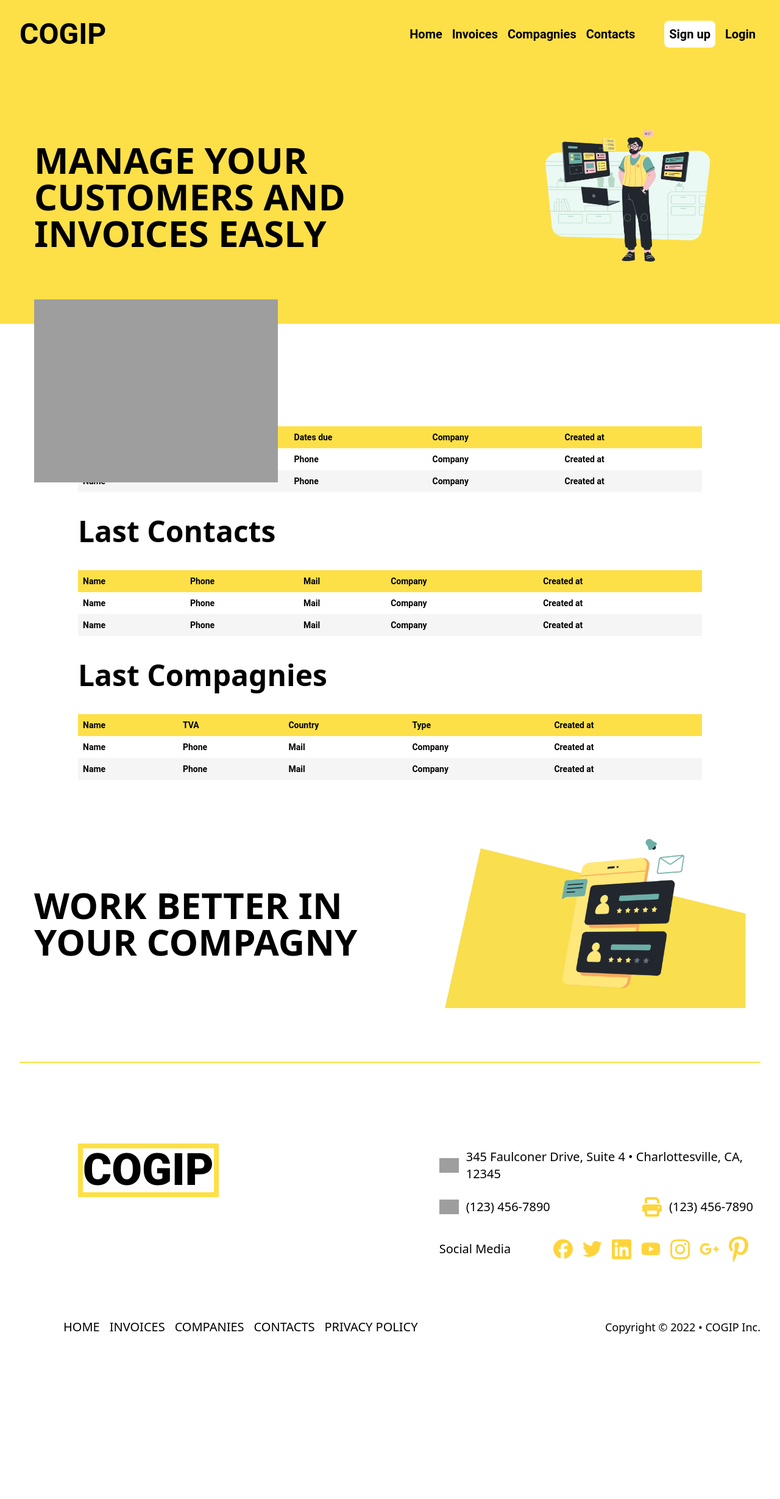
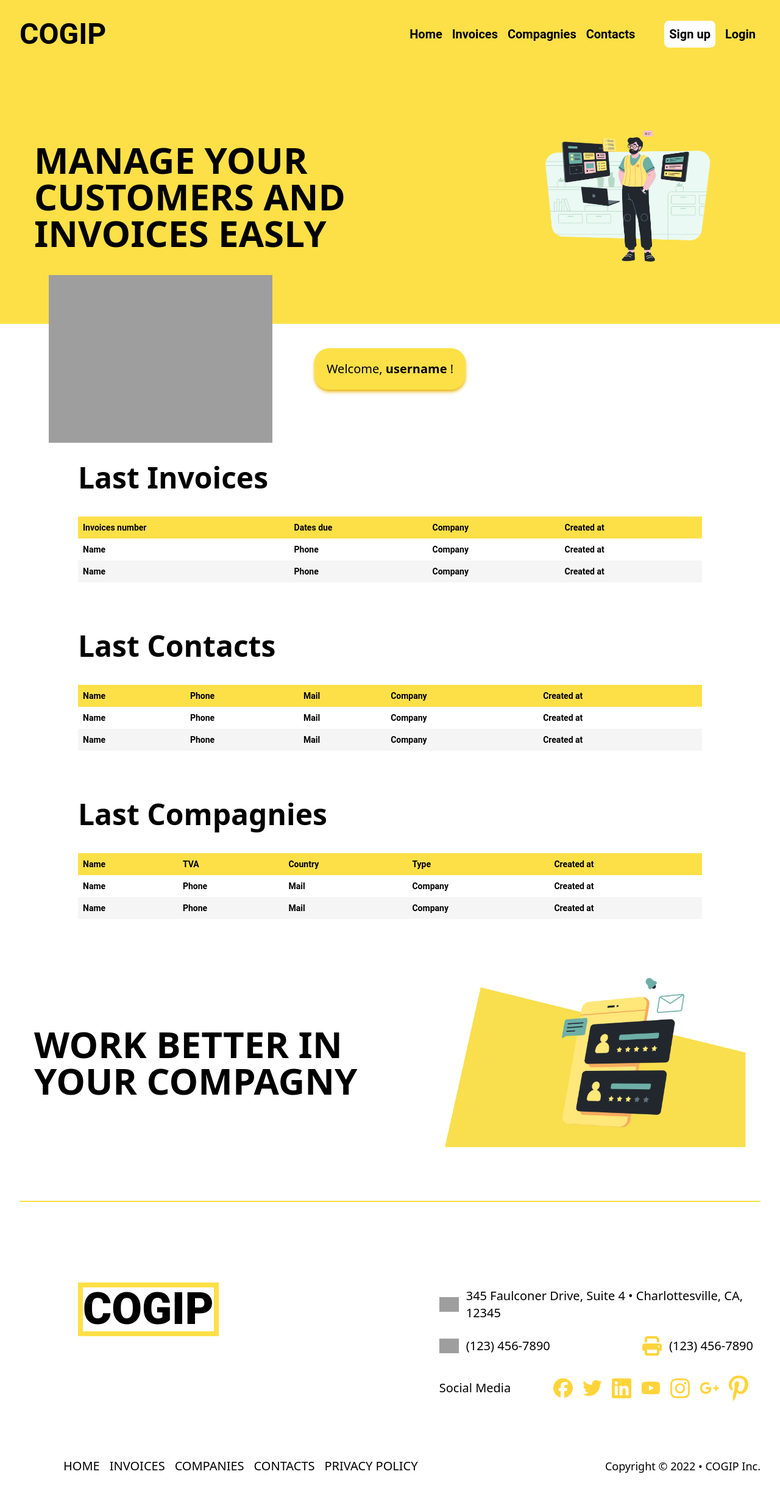
Before and after one commit to Julien-Baiwir/Cogip, a PHP site: page /Cogip/ in a window 1280 px wide. Shown: the whole page at 61% size. Before the commit the page ends 2187 px from the top, so only its background shows below. Run offline with PHP 8.4, Linux system fonts and the light colour scheme; data that the repository does not hold is empty; grey boxes are pictures that could not be loaded.

Commit message:
Cass → drop navbar fini + design welcome message

```diff
--- a/assets/src/output.css
+++ b/assets/src/output.css
@@ -552,12 +556,44 @@ video {
   position: relative;
 }
 
-.bottom-10 {
-  bottom: 2.5rem;
+.bottom-\[3\.5rem\] {
+  bottom: 3.5rem;
 }
 
-.left-14 {
+.left-\[3\.5rem\] {
   left: 3.5rem;
+}
+
+.bottom-\[2rem\] {
+  bottom: 2rem;
+}
+
+.bottom-\[1\.75rem\] {
+  bottom: 1.75rem;
+}
+
+.bottom-\[3\.25rem\] {
+  bottom: 3.25rem;
+}
+
+.left-0 {
+  left: 0px;
+}
+
+.top-0 {
+  top: 0px;
+}
+
+.top-5 {
+  top: 1.25rem;
+}
+
+.-top-5 {
+  top: -1.25rem;
+}
+
+.top-20 {
+  top: 5rem;
 }
 
 .m-1 {
@@ -604,8 +640,8 @@ video {
   display: none;
 }
 
-.h-20 {
-  height: 5rem;
+.w-4\/5 {
+  width: 80%;
 }
 
 .w-8 {
@@ -616,26 +652,16 @@ video {
   width: 100%;
 }
 
-.w-4\/5 {
-  width: 80%;
-}
-
-.max-w-max {
-  max-width: -moz-max-content;
-  max-width: max-content;
-}
-
-.max-w-fit {
-  max-width: -moz-fit-content;
-  max-width: fit-content;
-}
-
 .flex-1 {
   flex: 1 1 0%;
 }
 
 .table-auto {
   table-layout: auto;
+}
+
+.cursor-pointer {
+  cursor: pointer;
 }
 
 .flex-col {
@@ -666,6 +692,10 @@ video {
   justify-content: space-between;
 }
 
+.gap-10 {
+  gap: 2.5rem;
+}
+
 .gap-2 {
   gap: 0.5rem;
 }
@@ -682,17 +712,43 @@ video {
   border-radius: 0.5rem;
 }
 
+.rounded-3xl {
+  border-radius: 1.5rem;
+}
+
+.border {
+  border-width: 1px;
+}
+
 .border-4 {
   border-width: 4px;
+}
+
+.border-2 {
+  border-width: 2px;
 }
 
 .border-t-2 {
   border-top-width: 2px;
 }
 
+.border-solid {
+  border-style: solid;
+}
+
+.border-black {
+  --tw-border-opacity: 1;
+  border-color: rgb(0 0 0 / var(--tw-border-opacity));
+}
+
 .border-yellow-300 {
   --tw-border-opacity: 1;
   border-color: rgb(253 224 71 / var(--tw-border-opacity));
+}
+
+.bg-\[\#F5F5F5\] {
+  --tw-bg-opacity: 1;
+  background-color: rgb(245 245 245 / var(--tw-bg-opacity));
 }
 
 .bg-white {
@@ -825,6 +857,34 @@ video {
   color: rgb(17 24 39 / var(--tw-text-opacity));
 }
 
+.shadow-inner {
+  --tw-shadow: inset 0 2px 4px 0 rgb(0 0 0 / 0.05);
+  --tw-shadow-colored: inset 0 2px 4px 0 var(--tw-shadow-color);
+  box-shadow: var(--tw-ring-offset-shadow, 0 0 #0000), var(--tw-ring-shadow, 0 0 #0000), var(--tw-shadow);
+}
+
+.shadow-sm {
+  --tw-shadow: 0 1px 2px 0 rgb(0 0 0 / 0.05);
+  --tw-shadow-colored: 0 1px 2px 0 var(--tw-shadow-color);
+  box-shadow: var(--tw-ring-offset-shadow, 0 0 #0000), var(--tw-ring-shadow, 0 0 #0000), var(--tw-shadow);
+}
+
+.shadow-md {
+  --tw-shadow: 0 4px 6px -1px rgb(0 0 0 / 0.1), 0 2px 4px -2px rgb(0 0 0 / 0.1);
+  --tw-shadow-colored: 0 4px 6px -1px var(--tw-shadow-color), 0 2px 4px -2px var(--tw-shadow-color);
+  box-shadow: var(--tw-ring-offset-shadow, 0 0 #0000), var(--tw-ring-shadow, 0 0 #0000), var(--tw-shadow);
+}
+
+.shadow-black {
+  --tw-shadow-color: #000;
+  --tw-shadow: var(--tw-shadow-colored);
+}
+
+.shadow-yellow-500 {
+  --tw-shadow-color: #eab308;
+  --tw-shadow: var(--tw-shadow-colored);
+}
+
 .hover\:scale-125:hover {
   --tw-scale-x: 1.25;
   --tw-scale-y: 1.25;
@@ -841,8 +901,28 @@ video {
 }
 
 @media (min-width: 1024px) {
-  .lg\:bottom-24 {
-    bottom: 6rem;
+  .lg\:bottom-\[5\.5rem\] {
+    bottom: 5.5rem;
+  }
+
+  .lg\:left-\[7rem\] {
+    left: 7rem;
+  }
+
+  .lg\:left-\[8rem\] {
+    left: 8rem;
+  }
+
+  .lg\:left-\[6rem\] {
+    left: 6rem;
+  }
+
+  .lg\:left-\[5rem\] {
+    left: 5rem;
+  }
+
+  .lg\:bottom-\[5rem\] {
+    bottom: 5rem;
   }
 
   .lg\:m-2 {
@@ -889,6 +969,10 @@ video {
     width: 50%;
   }
 
+  .lg\:w-11\/12 {
+    width: 91.666667%;
+  }
+
   .lg\:w-8 {
     width: 2rem;
   }
--- a/controllers/HomePageController.php
+++ b/controllers/HomePageController.php
@@ -8,8 +8,8 @@ class HomepageController
     public function index()
     {
         // Welcome message
-        $isLoggedIn = UserModel::isLoggedIn();
-        require 'views/includes/welcomeMessage.php';
+        /* $isLoggedIn = UserModel::isLoggedIn();
+        require 'views/includes/welcomeMessage.php'; */
 
         // Load page
         require 'views/home.php';
--- a/views/home.php
+++ b/views/home.php
@@ -9,6 +9,13 @@
     <style>
       #menu-toggle:checked + #navbar {
         display: block;
+        position: fixed;
+        top: 5rem;
+        left: 0;
+        padding-left: 1rem;
+        padding-right: 1rem;
+        z-index: 9999;
+        background-color: white;
       }
   </style>
 </head>
@@ -18,12 +25,19 @@
        require 'views/includes/header.php';
        ?>
     <main>
-      <section>
+      <section class="flex justify-center py-10 ">
+        <!-- aperçu du message d'accueil (code mis en commentaire dans: welcomeMessage.php et HomePageController.php) -->
+        <div id="welcome" class="text-xl bg-yellow-300 p-5 rounded-3xl shadow-md shadow-yellow-500">
+          <p class="">Welcome, <span class="font-bold">username</span> !</p>
+        </div>
+
         <?php
-        if ($isLoggedIn) {
-          require 'views/includes/welcomeMessage.php';
-        }
+        /* if ($isLoggedIn) {
+           require 'views/includes/welcomeMessage.php';
+         } */
         ?>
+
+
       </section>
       <section class="flex items-center flex-col gap-10 py-10">
         <div id="lastInvoices" class="w-4/5">
--- a/views/includes/header.php
+++ b/views/includes/header.php
@@ -5,7 +5,7 @@
         <label for="menu-toggle" class="cursor-pointer lg:hidden block justify-self-end"><svg class="fill-current text-gray-900" xmlns="http://www.w3.org/2000/svg" width="20" height="20" viewBox="0 0 20 20"><title>menu</title><path d="M0 3h20v2H0V3zm0 6h20v2H0V9zm0 6h20v2H0v-2z"></path></svg></label>
         <input class="hidden" type="checkbox" id="menu-toggle" />
 
-        <div id="navbar" class="hidden lg:flex lg:flex-row lg:items-center lg:gap-10 lg:w-auto w-full">
+        <div id="navbar" class="hidden lg:flex lg:flex-row lg:items-center lg:gap-10 lg:w-auto  w-full">
             <nav>
                 <ul class="flex items-end flex-col lg:flex-row lg:items-center lg:justify-center font-semibold">
                     <li class="block hover:border-black hover:border-2 p-2"><a href="#" class="cursor-pointer">Home</a></li>
@@ -27,5 +27,5 @@
         <img src="assets/images/header.png" alt="" class="overflow-hidden">
     </section>
     <?php endif; ?>
-    <div class="absolute"><img src="assets/images/rectangle.svg" alt="" class="w-4/5 relative bottom-10 left-14 lg:w-full lg:bottom-22"></div>
+    <div class="absolute"><img src="assets/images/rectangle.svg" alt="" class="w-4/5 relative bottom-[3.25rem] left-[3.5rem] lg:w-11/12 lg:bottom-[5rem] lg:left-[5rem]"></div>
 </header>
--- a/views/includes/welcomeMessage.php
+++ b/views/includes/welcomeMessage.php
@@ -1,8 +1,8 @@
 <div id="welcome">
     <?php
-    if ($idLoggedIn) {
+     /* if ($idLoggedIn) {
         $username = UserModel::getUsername();
         echo "<p> Welcome, $username !</p>";
-    }
+    } */
     ?>
 </div>
```
Also changed, not shown: other parts of assets/src/output.css (+18 -38 lines).
